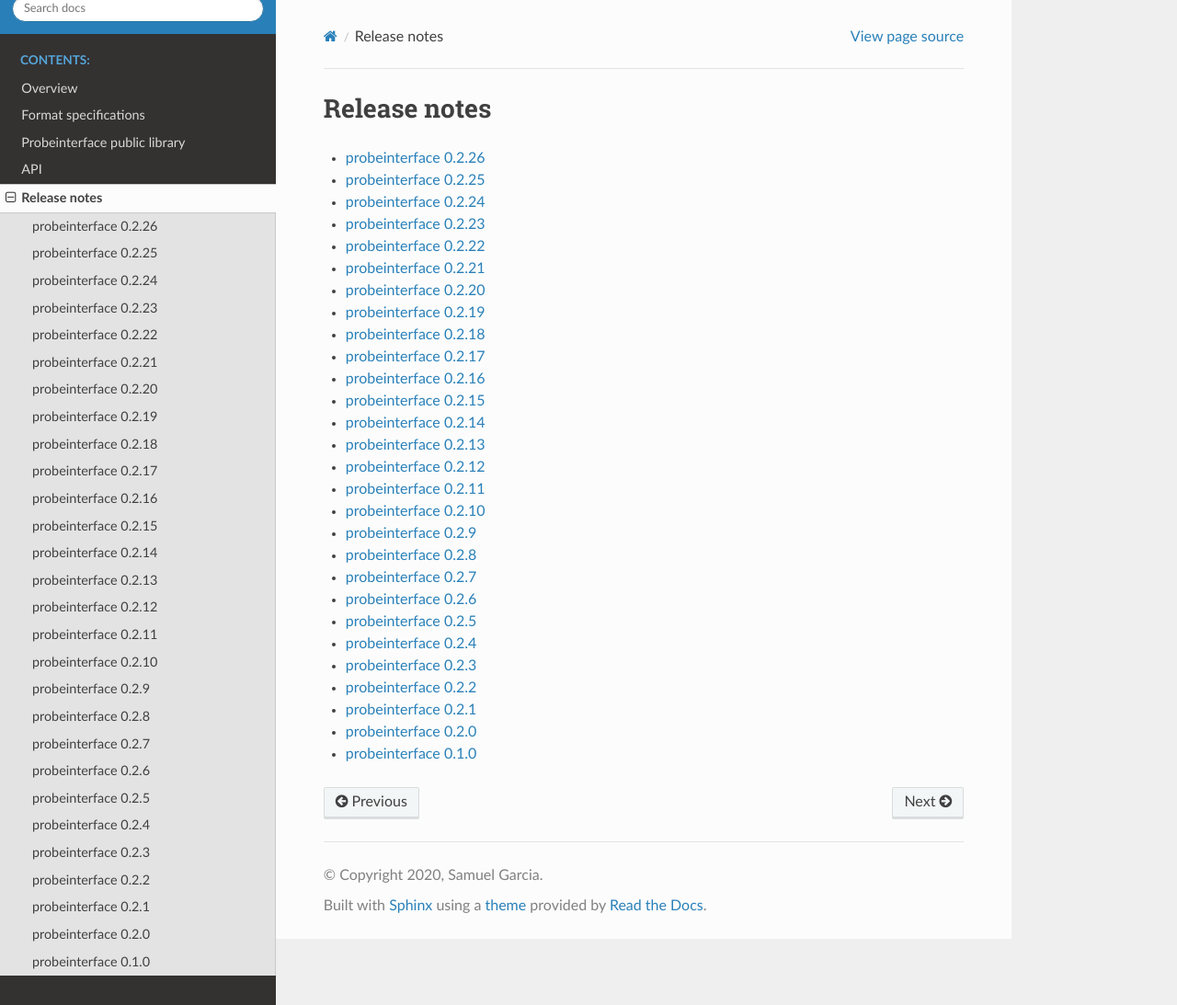
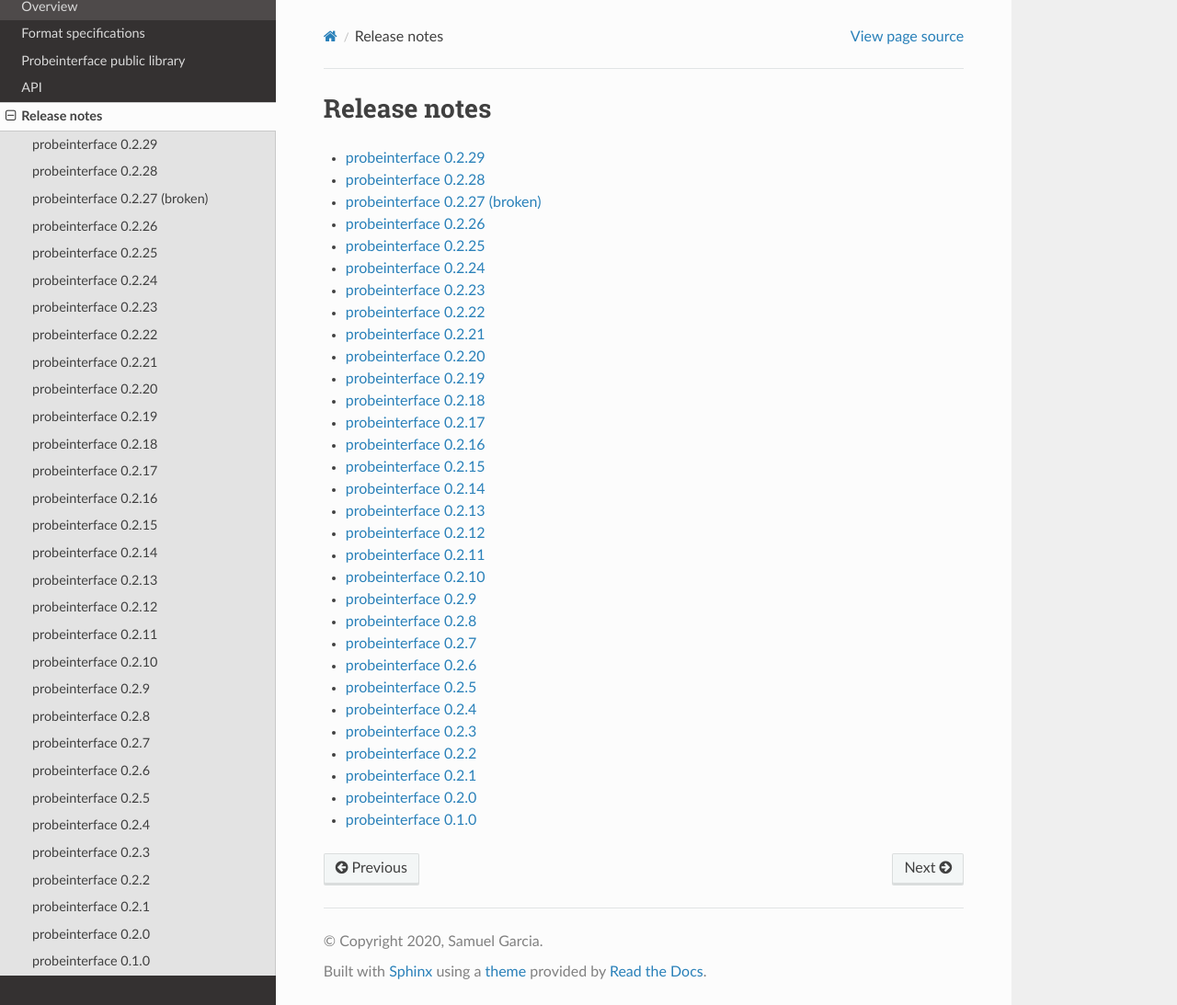
Before and after one commit to SpikeInterface/probeinterface, a Sphinx documentation site: the page built from doc/release_notes.rst, in a window 1280 px wide and 1093 px high. Shown: the whole window at 92% size. Built offline with Sphinx 7.4.7 and the Read the Docs theme 3.1.0, drawn with Linux system fonts in a browser that asks for light colours; pages that are not in the unit, such as notebooks, are missing from menus.

Commit message:
Prepare 0.2.29 release

```diff
--- a/doc/release_notes.rst
+++ b/doc/release_notes.rst
@@ -6,6 +6,9 @@ Release notes
 .. toctree::
    :maxdepth: 1
 
+   releases/0.2.29.rst
+   releases/0.2.28.rst
+   releases/0.2.27.rst
    releases/0.2.26.rst
    releases/0.2.25.rst
    releases/0.2.24.rst
--- a/pyproject.toml
+++ b/pyproject.toml
@@ -1,6 +1,6 @@
 [project]
 name = "probeinterface"
-version = "0.2.28"
+version = "0.2.29"
 authors = [
   { name="Samuel Garcia", email="sam.garcia.die@gmail.com" },
   { name="Alessio Buccino", email="alessiop.buccino@gmail.com" },
```
Also changed, not shown: doc/releases/0.2.29.rst (added, +32 -0 lines).
